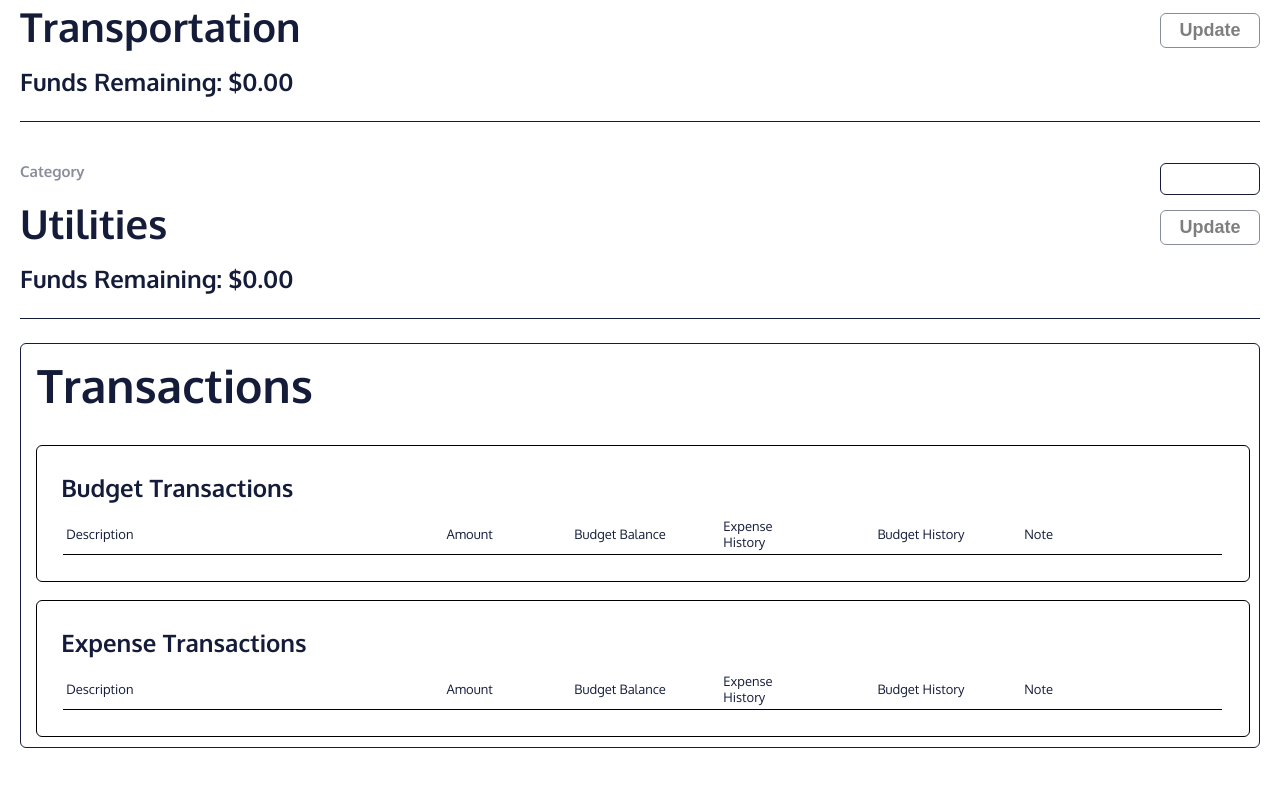
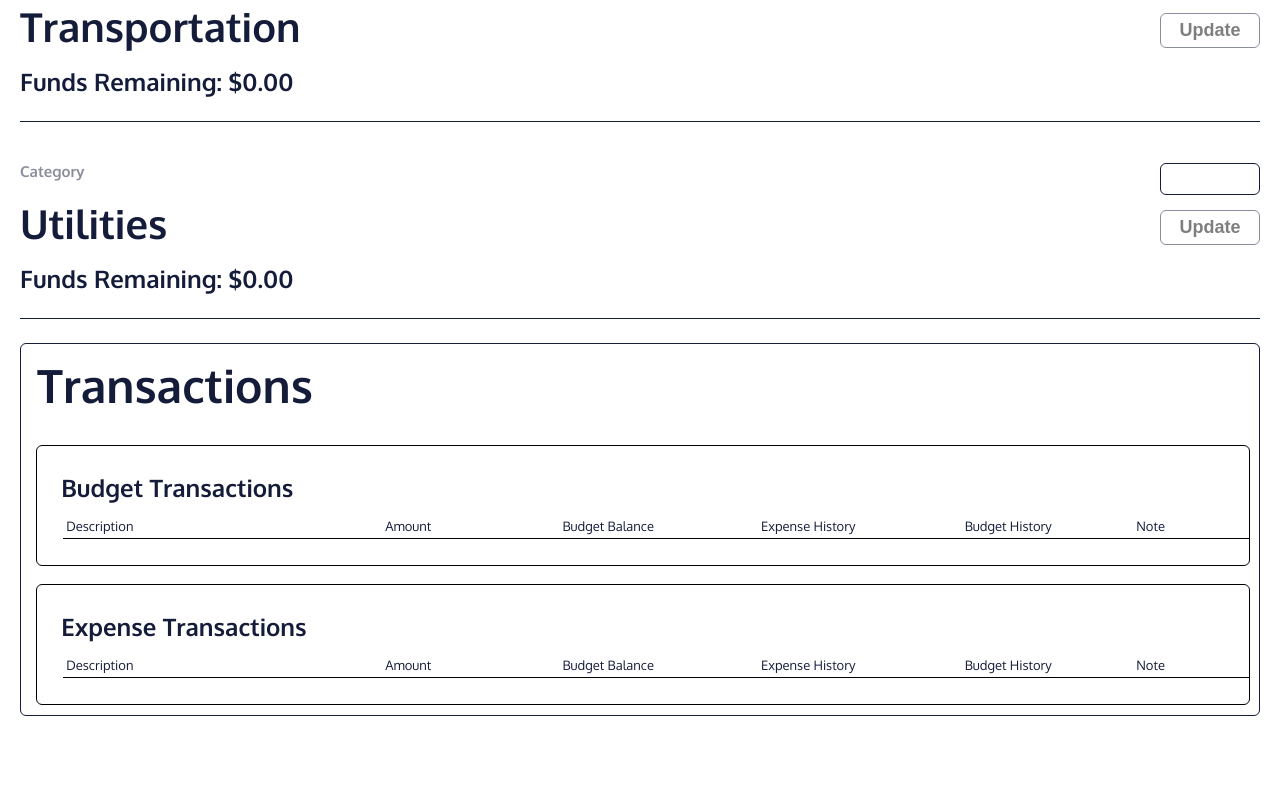
Before and after one commit to E-D-Richard/budget-tracker-webbapp, a React (Create React App) app: page / in a window 1280 px wide. Shown: the part 1600-2386 px from the top of the page. Built offline with nearby package versions, Linux system fonts and the light colour scheme.

Commit message:
temp fix transList cols mis-aligning issue

```diff
--- a/src/components/body/transactions/transactionList.css
+++ b/src/components/body/transactions/transactionList.css
@@ -97,13 +97,11 @@ table.transaction-list td.note {
   justify-content: flex-start;
 }
 
-.t-header.description {
-  /* without the padding-right setting below, as device screens would get smaller, all transList table headings would get misaligned from the child columns */
-  padding-right: 5rem;
-}
 
-td.description {
-  width: 30%;
+
+
+table.transaction-list td.description {
+  min-width: 22rem;
 }
 
 td.amount,
@@ -111,7 +109,8 @@ td.budget-balance,
 td.expense-history,
 td.budget-history,
 td.note {
-  width: 10%;
+  /* without min-width setting, cells with large/lengthy data cause columns to mis-align */
+  min-width: 15rem;
 }
 
 td.delete {
```
Also changed, not shown: 1 other file (tests, documents, lock files or other folders).
